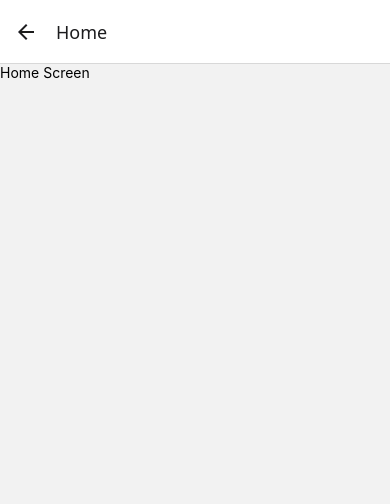
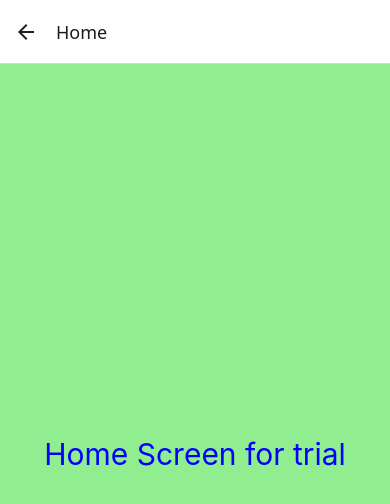
Before and after one commit to Cedric-Raichand/Seledah, a React Native app: screen /Home in a window 390 px wide. Shown: the top 504 px of the page. Built offline with nearby package versions, Linux system fonts and the light colour scheme.

Commit message:
improvement on both home and login pages or screens

```diff
--- a/screens/Home.js
+++ b/screens/Home.js
@@ -1,9 +1,24 @@
-import { View, Text } from "react-native";
+import { View, Text, StyleSheet } from "react-native";
 
 export default function Home() {
   return (
-    <View>
-      <Text>Home Screen</Text>
+    <View style={book.outer}>
+      <Text style = {book.inner}>Home Screen for trial</Text>
     </View>
   );
 }
+
+const book = StyleSheet.create({
+    outer:{
+        flex:1,
+        alignItems:"center",
+        justifyContent:"center",
+        backgroundColor:"lightgreen"
+    },
+    inner:{
+        fontSize:30,
+        color:"blue"
+
+    }
+
+})
--- a/screens/Login.js
+++ b/screens/Login.js
@@ -1,8 +1,8 @@
-import { View, Text, Button } from "react-native";
+import { View, Text, Button, StyleSheet } from "react-native";
 
 export default function Login({ navigation }) {
   return (
-    <View>
+    <View style={book.first}>
       <Text>Login Screen</Text>
 
       <Button
@@ -12,3 +12,12 @@ export default function Login({ navigation }) {
     </View>
   );
 }
+
+const book = StyleSheet.create({
+    first:{
+        backgroundColor:"yellow",
+        alignItems:"center",
+        justifyContent:"center",
+        flex:1
+    }
+})
```
